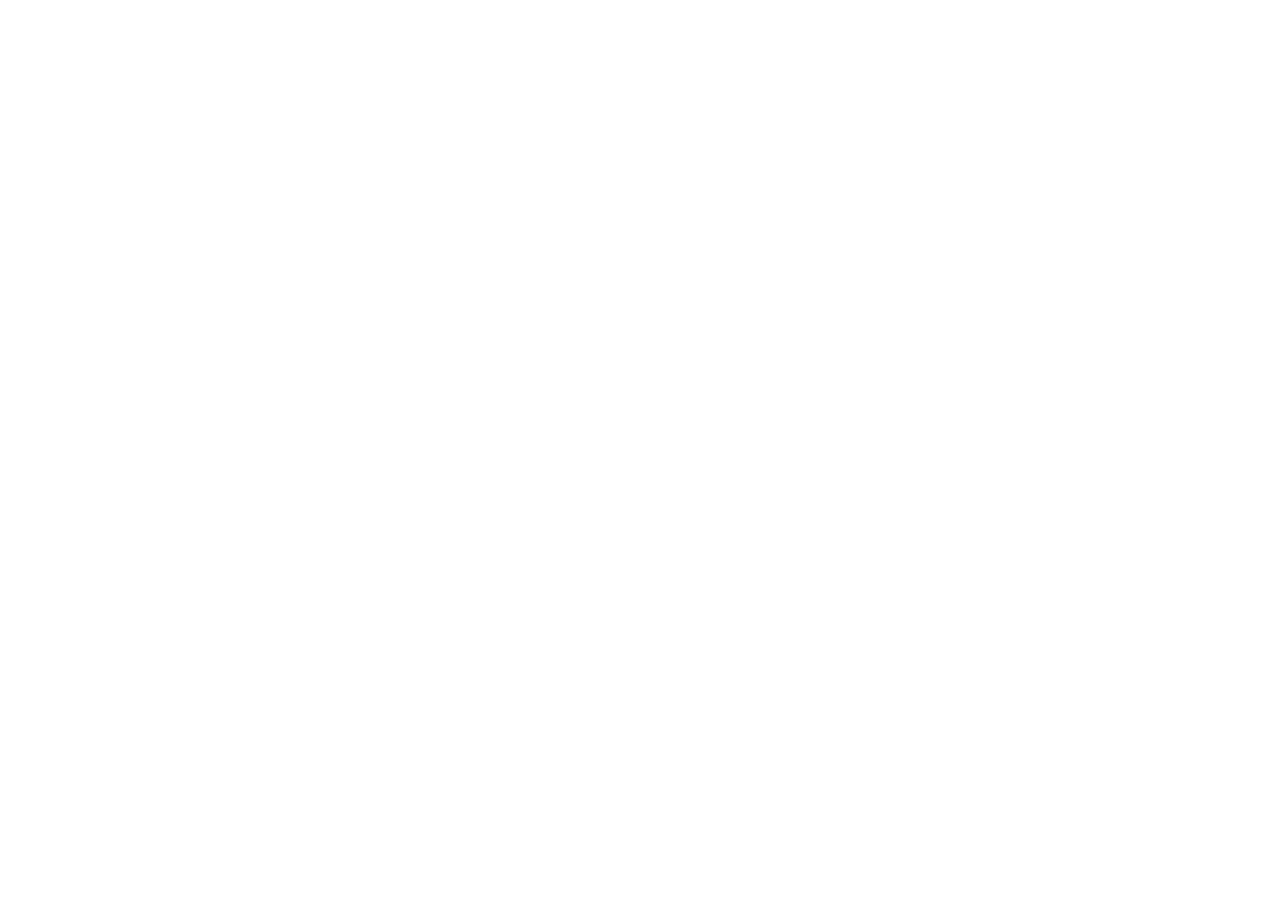
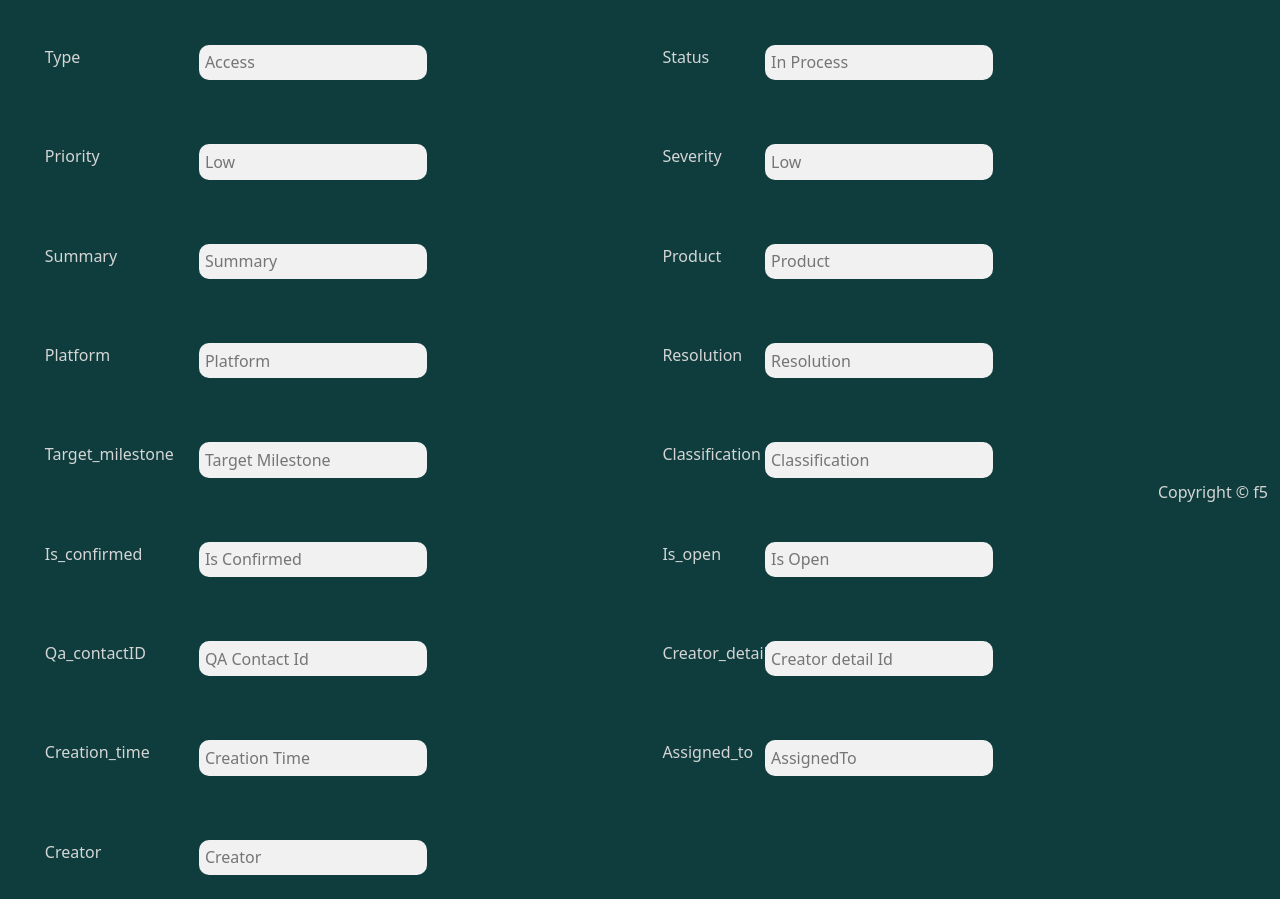
Before and after one commit to Kva-Ch/b20, a React (Create React App) app: page /bugInfoPage/1 in a window 1280 px wide. Before the commit this address had no page. Shown: the part 280-1179 px from the top of the page. Before the commit the page ends 800 px from the top, so only its background shows below. Built offline with nearby package versions, Linux system fonts and the light colour scheme.

Commit message:
infopage1

```diff
--- a/public/index.html
+++ b/public/index.html
@@ -14,7 +14,7 @@
   <link href="https://cdn.jsdelivr.net/npm/bootstrap@5.1.3/dist/css/bootstrap.min.css" rel="stylesheet" integrity="sha384-1BmE4kWBq78iYhFldvKuhfTAU6auU8tT94WrHftjDbrCEXSU1oBoqyl2QvZ6jIW3" crossorigin="anonymous">
   <script src="https://cdn.jsdelivr.net/npm/bootstrap@5.1.3/dist/js/bootstrap.bundle.min.js" integrity="sha384-ka7Sk0Gln4gmtz2MlQnikT1wXgYsOg+OMhuP+IlRH9sENBO0LRn5q+8nbTov4+1p" crossorigin="anonymous"></script>
   <link href="https://fonts.googleapis.com/css2?family=Pacifico&display=swap" rel="stylesheet">
-  <link rel="stylesheet" href="styles.css" />
+  <link rel="stylesheet" href="/styles.css" />
   <script src="https://code.jquery.com/jquery-3.2.1.slim.min.js" integrity="sha384-KJ3o2DKtIkvYIK3UENzmM7KCkRr/rE9/Qpg6aAZGJwFDMVNA/GpGFF93hXpG5KkN" crossorigin="anonymous"></script>
 <script src="https://cdn.jsdelivr.net/npm/popper.js@1.12.9/dist/umd/popper.min.js" integrity="sha384-ApNbgh9B+Y1QKtv3Rn7W3mgPxhU9K/ScQsAP7hUibX39j7fakFPskvXusvfa0b4Q" crossorigin="anonymous"></script>
 <script src="https://cdn.jsdelivr.net/npm/bootstrap@4.0.0/dist/js/bootstrap.min.js" integrity="sha384-JZR6Spejh4U02d8jOt6vLEHfe/JQGiRRSQQxSfFWpi1MquVdAyjUar5+76PVCmYl" crossorigin="anonymous"></script>
--- a/public/styles.css
+++ b/public/styles.css
@@ -390,3 +390,15 @@
 }
 /* home page styles end here */
 /* ======================================================================================================================================== */
+
+/* bug info page styles start here */
+/* ======================================================================================================================================== */
+
+.infoContainer {
+  margin-left: 1.3rem;
+  margin-top: 1rem;
+  color: #D5D5D5;
+}
+
+/* bug info page styles end here */
+/* ======================================================================================================================================== */
--- a/src/App.jsx
+++ b/src/App.jsx
@@ -5,23 +5,22 @@
 import HomeScreen from "./screens/HomeScreen";
 import ProfileScreen from "./screens/ProfileScreen";
 import DashboardScreen from "./screens/DashboardScreen";
+import BugInfoScreen from "./screens/BugInfoScreen";
 import Test from "./screens/Test.jsx";
 
-
-function App(){
-    return (
-        <div>
+function App() {
+  return (<div>
     <Router>
       <Routes>
         <Route exact="exact" path='/' element={<LoginScreen />}></Route>
         <Route exact="exact" path='/home' element={<HomeScreen />}></Route>
         <Route exact="exact" path='/profile' element={<ProfileScreen />}></Route>
         <Route exact="exact" path='/dashboard' element={<DashboardScreen />}></Route>
-          <Route exact="exact" path='/test' element={<Test />}></Route>
+        <Route exact="exact" path='/bugInfoPage/:bugid' element={<BugInfoScreen/>}></Route>
+        <Route exact="exact" path='/test' element={<Test />}></Route>
       </Routes>
     </Router>
-        </div>
-    );
+  </div>);
 }
 
 export default App;
--- /dev/null
+++ b/src/components/BugInfo.jsx
@@ -0,0 +1,144 @@
+import {BrowserRouter as Router, Routes, Route, Link} from 'react-router-dom';
+import React, {useState, useEffect} from "react";
+import ReactDOM from 'react-dom';
+
+function BugInfo(props) {
+
+  const bugid = parseInt(props.bugid);
+  let content = [];
+  const [disableButton, setDisableButton] = useState(true);
+
+  const bugBar = [];
+  const bugInformation = {
+    Comment_count: "10",
+    Deadline:           "20-9-2022",
+    Type :                "Access",
+    Status:               "In Process",
+    Priority:             "Low",
+    Severity :            "Low",
+    Summary   :           "Summary",
+    Product    :          "Product",
+    Platform    :         "Platform",
+    Resolution   :        "Resolution",
+    Target_milestone:     "Target Milestone",
+    Classification   :    "Classification",
+    Is_confirmed      :   "Is Confirmed",
+    Is_open            :  "Is Open",
+    Qa_contactID        : "QA Contact Id",
+    Creator_detailID :    "Creator detail Id",
+    Assigned_to_detailID: "Assigned to detail",
+    Qa_contact        :   {
+	                           Id: "",
+	                            Real_name: "",
+	                             Name: "",
+	                              Email:     "",
+	                               Nick: ""
+                               },
+    Creator_detail     :  {
+	                           Id: "",
+	                            Real_name: "",
+	                             Name: "",
+	                              Email:     "",
+	                               Nick: ""
+                               },
+    Assigned_to_detail  : {
+	                           Id: "",
+	                            Real_name: "",
+	                             Name: "",
+	                              Email:     "",
+	                               Nick: ""
+                               },
+    Cc_details         : [{
+	                           Id: "",
+	                            Real_name: "",
+	                             Name: "",
+	                              Email:     "",
+	                               Nick: ""
+                               }],
+    Last_change_time :" LastChangeTime",
+    Creation_time    :"Creation Time",
+    Assigned_to       : "AssignedTo",
+    Creator            :"Creator",
+  };
+
+  bugBar.push(
+      <div className="row">
+                  <div className="col-lg-9">
+                      <div className="profileheading">Bug Info: {bugid}</div>
+                  </div>
+                  <div className="col-lg-3 col-md-3 col-sm-3 btndiv">
+                {/*<button className="btn btn-lg editbtn" onClick={() => setDisableButton(!disableButton)}>Edit Preferences</button>*/}
+                  </div>
+      </div>
+
+  )
+
+  let bugInfo = Object.entries(bugInformation);
+
+  for(let i=0;i<bugInfo.length-1;i+=2){
+      let a=i, b=i+1;
+      console.log(a,b, bugInfo[a], bugInfo[b]);
+      if(bugInfo[a][0]==="Qa_contact" || bugInfo[a][0]==="Creator_detail" || bugInfo[a][0]==="Assigned_to_detail" || bugInfo[a][0]==="Cc_details" || bugInfo[b][0]==="Qa_contact" || bugInfo[b][0]==="Creator_detail" || bugInfo[b][0]==="Assigned_to_detail" || bugInfo[b][0]==="Cc_details"){
+
+      } else {
+        content.push(
+          <div className="infoContainer">
+          <div className="row p-4">
+            <div className="col-lg-6 col-md-6 col-sm-6">
+              <div className="row">
+                <div className="col-lg-3">
+                  {bugInfo[a][0]}
+                </div>
+                <div className="col-lg-6">
+                  <input type="text" className="inputfield2" placeholder={bugInfo[a][1]} disabled={disableButton}/><br/>
+                </div>
+              </div>
+            </div>
+            <div className="col-lg-6 col-md-6 col-sm-6">
+              <div className="row">
+                <div className="col-lg-2">
+                  {bugInfo[b][0]}
+                </div>
+                <div className="col-lg-6">
+                  <input type="text" className="inputfield2" placeholder={bugInfo[b][1]} disabled={disableButton}/><br/>
+                </div>
+              </div>
+            </div>
+          </div>
+          </div>
+
+        );
+      }
+  }
+  if(bugInfo.length%2!=0){
+    content.push(
+      <div className="infoContainer">
+      <div className="row p-4">
+        <div className="col-lg-6 col-md-6 col-sm-6">
+          <div className="row">
+            <div className="col-lg-3">
+              {bugInfo[bugInfo.length-1][0]}
+            </div>
+            <div className="col-lg-6">
+              <input type="text" className="inputfield2" placeholder={bugInfo[bugInfo.length-1][1]} disabled={disableButton}/><br/>
+            </div>
+          </div>
+        </div>
+        </div>
+        </div>
+      );
+  }
+
+  return (
+    <div>
+    <div>
+      {bugBar}
+    </div>
+    <div>
+      {content}
+    </div>
+    </div>
+  );
+}
+
+export default BugInfo;
--- a/src/screens/BugInfoScreen.jsx
+++ b/src/screens/BugInfoScreen.jsx
@@ -1,9 +1,19 @@
-import {BrowserRouter as Router, Routes, Route, Link} from 'react-router-dom';
+import {BrowserRouter as Router, Routes, Route, Link, useParams} from 'react-router-dom';
 import React, {useState, useEffect} from "react";
 // import {App} from "./App";
+import Footer from "../components/Footer.jsx";
+import Header from "../components/Header.jsx";
+import BugInfo from "../components/BugInfo.jsx";
 
 function BugInfoScreen(props) {
-    return (<div>Home</div>);
+
+  let {bugid} = useParams();
+
+  return (<div>
+    <Header/>
+    <BugInfo bugid={bugid}/>
+    <Footer/>
+  </div>);
 }
 
 export default BugInfoScreen;
```
